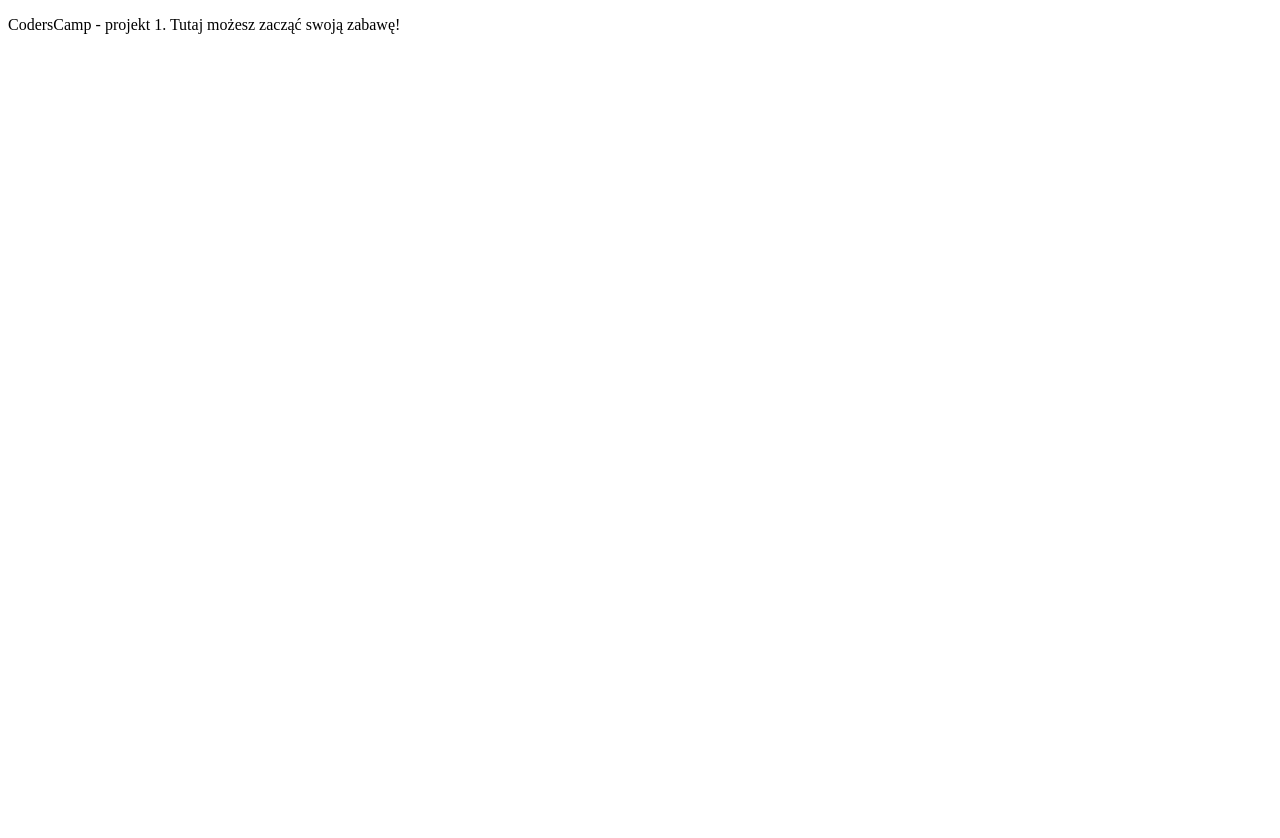
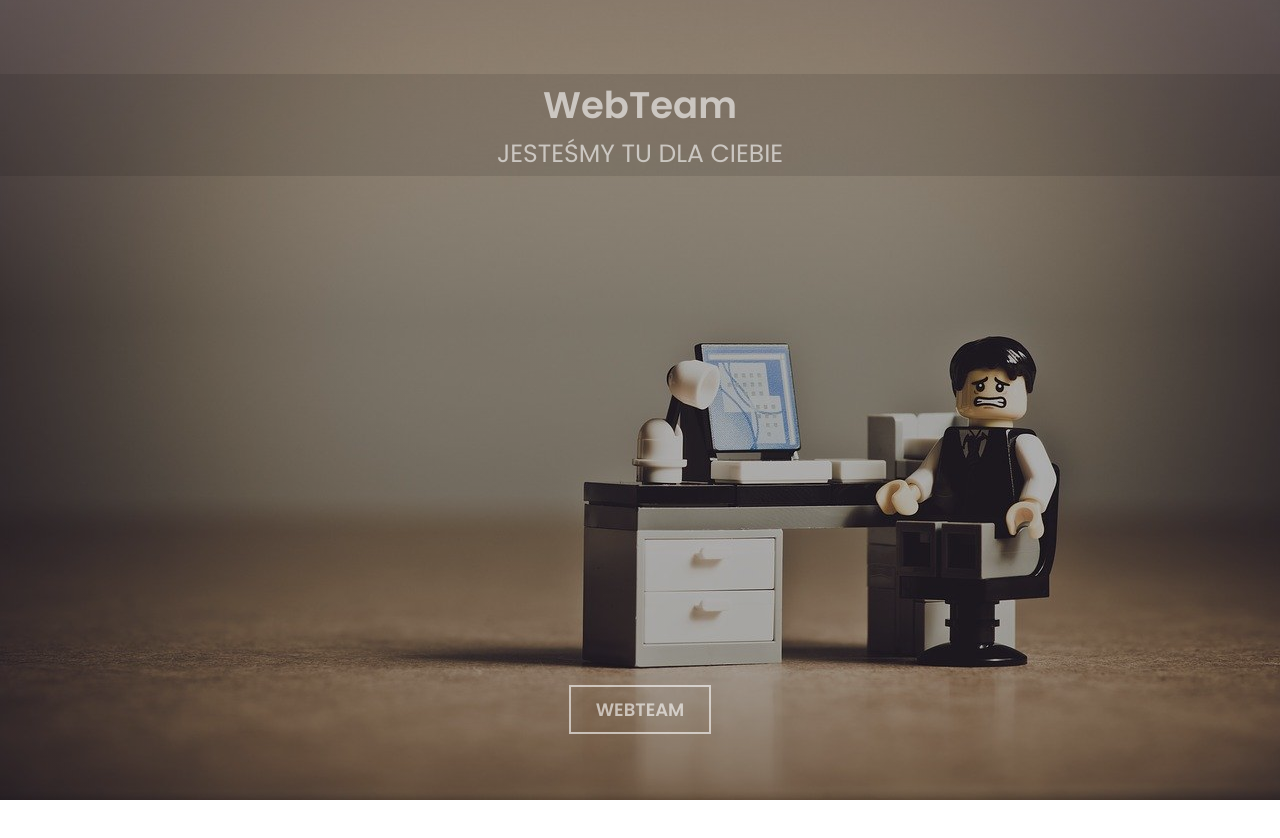
Before and after one commit to MonikaSzwed1/CC-wizytowka, a plain HTML site: page index.html in a window 1280 px wide. Shown: the top 838 px of the page. Before the commit the page ends 800 px from the top, so only its background shows below. Drawn offline with Linux system fonts and the light colour scheme.

Commit message:
add new files

```diff
--- /dev/null
+++ b/css/style.css
@@ -0,0 +1,119 @@
+@import url('https://fonts.googleapis.com/css2?family=Poppins:wght@400;600&display=swap');
+
+* {
+    margin: 0;
+    padding: 0;
+    box-sizing: border-box;
+}
+
+.bgr {
+    background-color: rgba(0, 0, 0, 0.1);
+    padding: 3px 0px;
+    width: 100%;
+
+}
+
+header {
+
+    /* position: relative; */
+    background-image: linear-gradient(to top, rgba(0, 0, 0, 0.205) 60%, rgba(245, 220, 199, 0.20)), url(../images/despaired-2261021_1280.jpg);
+    background-repeat: no-repeat;
+    background-position: 72% 100%;
+    background-size: cover;
+    height: 100vh;
+    display: flex;
+    justify-content: space-around;
+    align-items: center;
+    flex-direction: column;
+    font-weight: 600;
+    color: rgba(255, 255, 255, 0.6);
+}
+
+header>* {
+    font-family: 'Poppins', sans-serif;
+}
+
+header div.welcome {
+    position: relative;
+    top: -15%;
+    text-align: center;
+    font-size: 35px;
+}
+
+/* header p {} */
+
+header h1 {
+    margin-top: 10px;
+    font-size: 23px;
+    text-transform: uppercase;
+    font-weight: 400;
+}
+
+header button {
+
+    font-weight: 600;
+    text-transform: uppercase;
+    color: aliceblue;
+    background-color: transparent;
+    font-size: 16px;
+    line-height: 20px;
+    padding: 10px 25px;
+    border: 2px solid rgba(255, 255, 255, 0.6);
+    color: rgba(255, 255, 255, 0.6);
+    position: relative;
+    top: 17%;
+}
+
+@media (orientation: portrait) and (min-width: 360px) {
+    header div.welcome {
+        font-size: 37px;
+    }
+
+    header h1 {
+        font-size: 25px;
+    }
+
+    header button {
+        top: 17%;
+        line-height: 25px;
+        font-size: 18px;
+    }
+}
+
+@media (orientation: landscape) {
+
+    header div.welcome {
+        top: -11%;
+        /* font-size: 30px; */
+    }
+
+    header h1 {
+        margin-top: 2px;
+        /* font-size: 20px; */
+    }
+
+    header button {
+        /* font-size: 13px; */
+        top: 12%;
+        /* padding: 8px 20px; */
+    }
+}
+
+@media (orientation: landscape) and (min-width: 640px) {
+    header div.welcome {
+        font-size: 37px;
+    }
+
+    header h1 {
+        font-size: 25px;
+    }
+
+    header button {
+        font-size: 18px;
+        line-height: 25px;
+    }
+}
+
+section {
+    min-height: 100vh;
+}
--- a/index.html
+++ b/index.html
@@ -2,17 +2,36 @@
 <html lang="pl">
 
 <head>
-    <!-- Required meta tags -->
-    <meta charset="utf-8">
-    <meta name="viewport" content="width=device-width, initial-scale=1, shrink-to-fit=no">
-    <title>CodersCamp | Projekt 1 - HTML i CSS</title>
-    <meta name="description" content="CodersCamp to darmowy, otwarty kurs programowania webowego we Wrocławiu. Sprawdź, czego nauczysz się na CodersCamp i spróbuj swoich sił w branży IT!">
+    <meta charset="UTF-8">
+    <title>WebTeam - jesteśmy tu dla Ciebie</title>
+    <meta name="description" content="Przed tobą 3-osobowy skład, który dla Ciebie stworzy coś z niczego. Sprawdź." />
+    <meta name="keywords" content="front-end, back-end, projekty, design, strona internetowa" />
+    <meta http-equiv="X-UA-Compatible" content="IE=edge,chrome=1" />
+    <meta name="viewport" content="width=device-width, initial-scale=1.0">
+    <link href="https://fonts.googleapis.com/css2?family=Dancing+Script&family=Indie+Flower&display=swap"
+        rel="stylesheet">
+
+    <link rel="stylesheet" href="css/style.css">
 
 </head>
 
 <body>
+    <header>
+        <div class="welcome bgr">
+            <p>WebTeam</p>
+            <h1>Jesteśmy tu dla Ciebie</h1>
 
-<p>CodersCamp - projekt 1. Tutaj możesz zacząć swoją zabawę!</p>
+        </div>
+        <button>WebTeam</button>
 
+    </header>
+
+    <section></section>
+    <section></section>
+    <section></section>
+    <section></section>
+    <section></section>
+    <footer></footer>
 </body>
+
 </html>
```
Also changed, not shown: images/despaired-2261021_1280.jpg (added), images/header.jpg (added), images/laptop-336373_1280.jpg (added).
